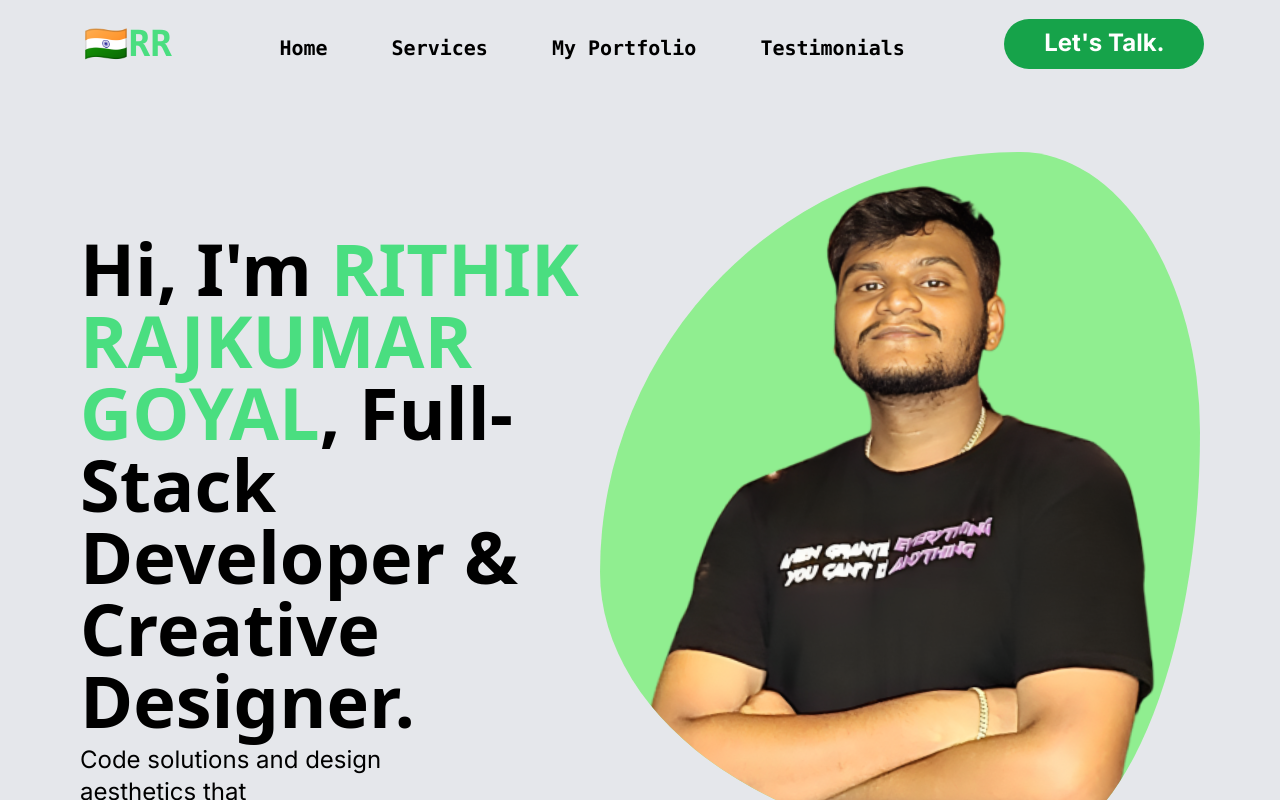
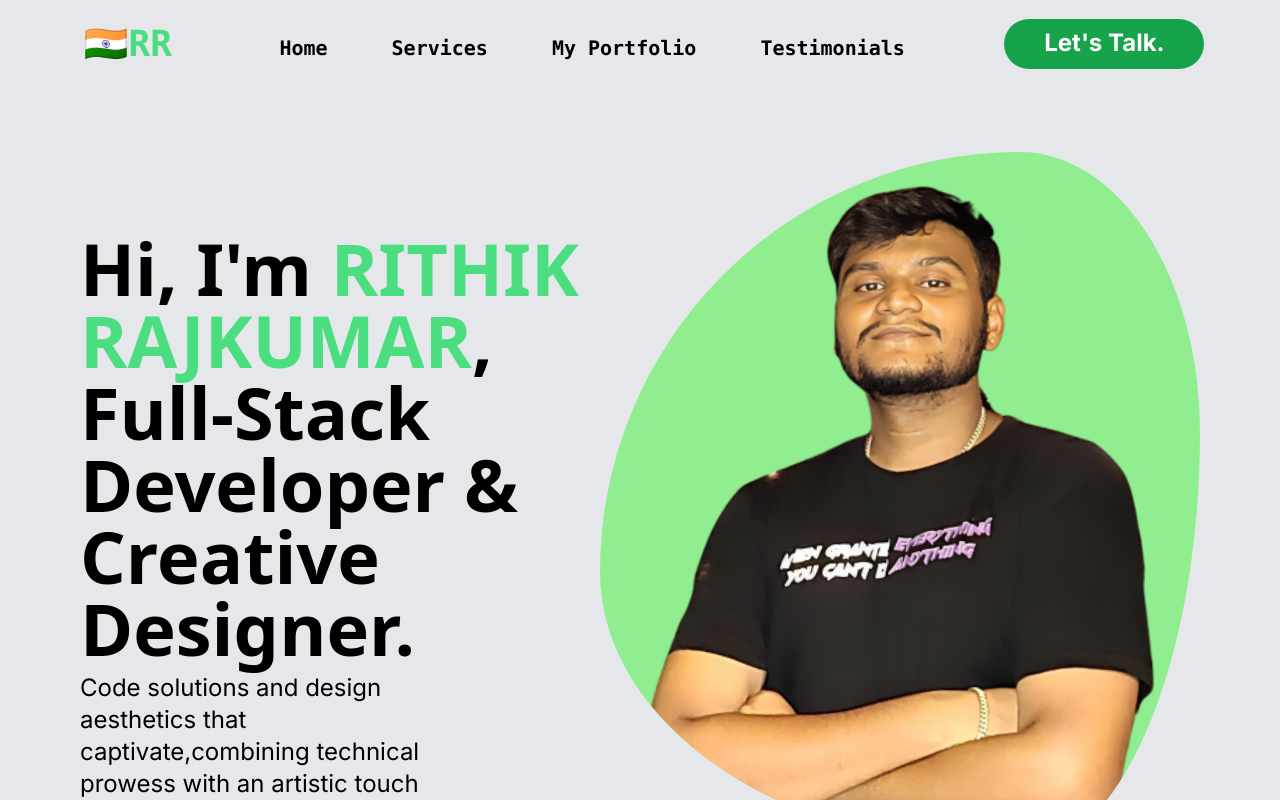
Before and after one commit to rithikrajkumar4/rithikrajkumar, a Next.js app: page / in a window 1280 px wide. Shown: the top 800 px of the page. Built offline with nearby package versions, Linux system fonts and the light colour scheme.

Commit message:
version 2

```diff
--- a/src/app/components/Introduction.tsx
+++ b/src/app/components/Introduction.tsx
@@ -24,11 +24,11 @@ const Introduction = () => {
               Hi, I&apos;m
               <span className=" text-green-400 uppercase ">
                 {" "}
-                Rithik Rajkumar Goyal
+                Rithik Rajkumar
               </span>
               ,{" "}
             </span>
-            Full-Stack Developer &
+            <br /> Full-Stack Developer &
             <br /> Creative Designer.
           </div>
           <div className="xl:w-[70%] ">
```
